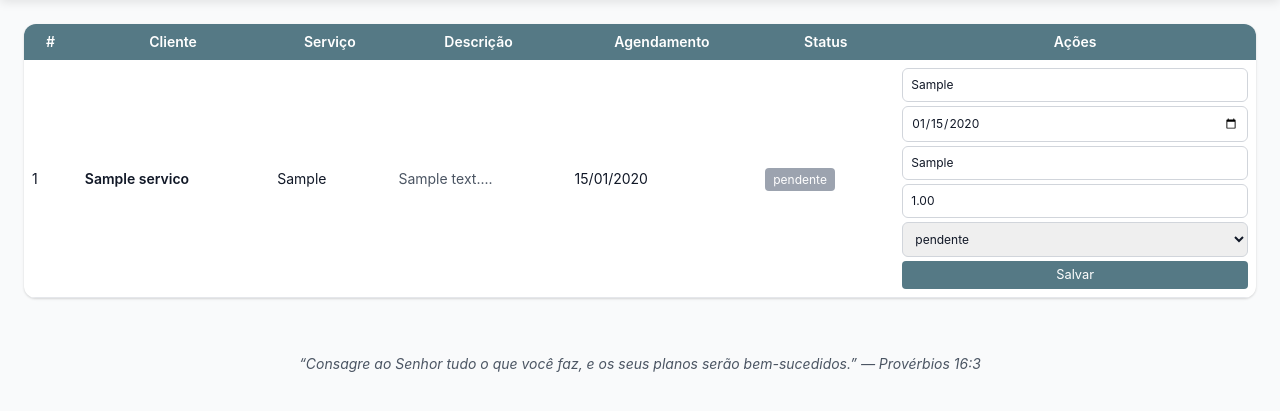
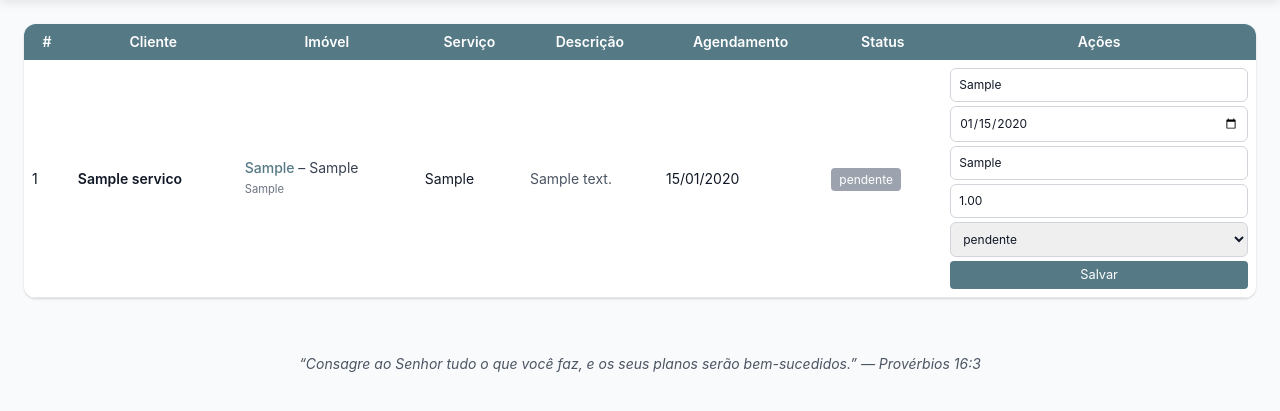
Before and after one commit to WilsonNous/brando-imoveis, a Flask app: page /admin/servicos in a window 1280 px wide. Shown: the part 72-483 px from the top of the page. Run offline with Flask 3, Linux system fonts and the light colour scheme; tables that the repository leaves empty hold one stand-in row (values such as "Sample post").

Commit message:
Refactor HTML structure and improve readability

```diff
--- a/templates/admin_servicos.html
+++ b/templates/admin_servicos.html
@@ -5,18 +5,20 @@
   <meta name="viewport" content="width=device-width, initial-scale=1.0" />
   <title>Admin - Serviços | Brando Imóveis</title>
 
+  <meta name="author" content="Brando Imóveis - CRECI 61150" />
+  <meta name="description" content="Painel administrativo de serviços Brando Imóveis | CRECI 61150 | Rua Intendente Antônio Damasco, 2330 - Ratones / Florianópolis." />
+
   <link href="https://cdn.jsdelivr.net/npm/tailwindcss@2.2.19/dist/tailwind.min.css" rel="stylesheet" />
   <link href="/static/css/main.css" rel="stylesheet" />
-
-  <meta name="author" content="Brando Imóveis - CRECI 61150" />
-  <meta name="description" content="Painel administrativo de serviços Brando Imóveis | CRECI 61150 | Rua Intendente Antônio Damasco, 2330 - Ratones / Florianópolis." />
 </head>
 
 <body class="bg-gray-50 text-gray-900">
 
   <!-- HEADER -->
   <header class="header-bar flex justify-between items-center px-6">
-    <h1 class="text-xl font-bold">🛠️ Painel de Serviços - Brando Imóveis</h1>
+    <h1 class="text-xl font-bold flex items-center gap-2">
+      🛠️ Painel de Serviços - Brando Imóveis
+    </h1>
     <a href="/admin" class="btn-admin-sec">← Voltar ao painel principal</a>
   </header>
 
@@ -28,6 +30,7 @@
           <tr>
             <th class="py-2 px-3">#</th>
             <th class="py-2 px-3">Cliente</th>
+            <th class="py-2 px-3">Imóvel</th>
             <th class="py-2 px-3">Serviço</th>
             <th class="py-2 px-3">Descrição</th>
             <th class="py-2 px-3">Agendamento</th>
@@ -40,9 +43,26 @@
           <tr>
             <td class="py-2 px-3">{{ s.id }}</td>
             <td class="py-2 px-3 font-semibold">{{ s.nome_cliente }}</td>
+
+            <!-- Mostra o imóvel vinculado -->
+            <td class="py-2 px-3 text-gray-700">
+              {% if s.imovel %}
+                <span class="font-medium text-[color:var(--brand-blue)]">
+                  {{ s.imovel.codigo }}
+                </span> – {{ s.imovel.tipo }}<br>
+                <small class="text-gray-500">{{ s.imovel.bairro }}</small>
+              {% else %}
+                <span class="text-gray-400 italic">Sem vínculo</span>
+              {% endif %}
+            </td>
+
             <td class="py-2 px-3">{{ s.tipo_servico }}</td>
-            <td class="py-2 px-3 text-gray-600">{{ s.descricao[:60] }}...</td>
-            <td class="py-2 px-3">{{ s.data_agendamento.strftime('%d/%m/%Y') if s.data_agendamento else '-' }}</td>
+            <td class="py-2 px-3 text-gray-600">
+              {{ s.descricao[:60] }}{% if s.descricao and s.descricao|length > 60 %}...{% endif %}
+            </td>
+            <td class="py-2 px-3">
+              {{ s.data_agendamento.strftime('%d/%m/%Y') if s.data_agendamento else '-' }}
+            </td>
             <td class="py-2 px-3">
               <span class="px-2 py-1 rounded text-white text-xs
                 {% if s.status == 'pendente' %}bg-gray-400
@@ -51,6 +71,7 @@
                 {{ s.status }}
               </span>
             </td>
+
             <td class="py-2 px-3">
               <form method="POST" action="/admin/servicos/update/{{ s.id }}" class="grid grid-cols-1 gap-1">
                 <input name="responsavel" placeholder="Responsável" value="{{ s.responsavel or '' }}" class="field text-xs" />
@@ -76,5 +97,6 @@
   <footer class="text-center text-sm text-gray-600 mt-8 italic">
     “Consagre ao Senhor tudo o que você faz, e os seus planos serão bem-sucedidos.” — Provérbios 16:3
   </footer>
+
 </body>
 </html>
```
